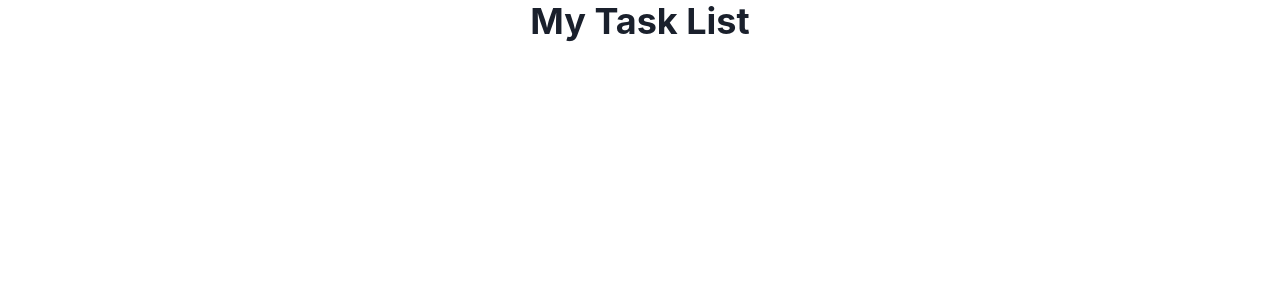
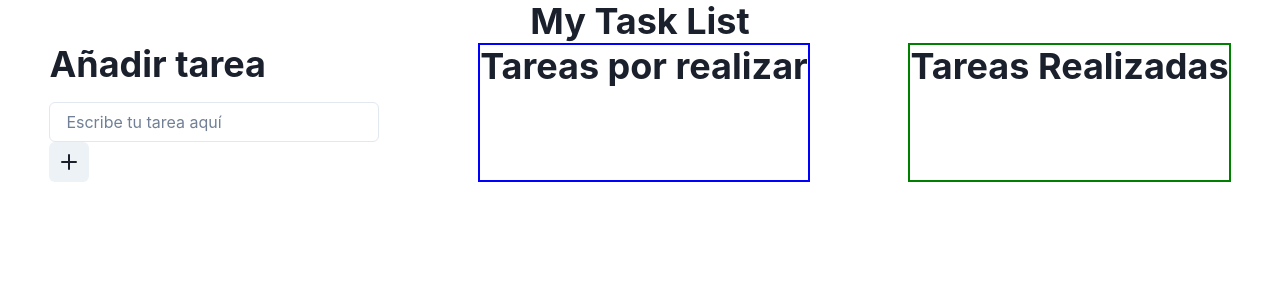
Before and after one commit to MacaAC/task-board, a React (Vite) app: page / in a window 1280 px wide. Shown: the top 300 px of the page. Built offline with nearby package versions, Linux system fonts and the light colour scheme.

Commit message:
working on tasksToBeDone

```diff
--- /dev/null
+++ b/src/components/InputAddTask/index.jsx
@@ -0,0 +1,32 @@
+import { Box, Heading, IconButton, Input } from "@chakra-ui/react"
+import { AddIcon } from "@chakra-ui/icons"
+import { useState } from "react";
+
+export const InputAddTask = () => {
+
+    const [tasks, setTasks] = useState([]);
+    const [newTask, setNewTask] = useState("");
+    const handleAddTask = () => {
+        setTasks([...tasks, newTask]);
+        setNewTask("");
+    };
+    const handleChange = (event) => {
+        setNewTask(event.target.value);
+    };
+return (
+    <Box>
+        <Heading as="h1" mb="4"> Añadir tarea </Heading>
+        <Input
+                placeholder="Escribe tu tarea aquí"
+                value={newTask}
+                onChange={handleChange}
+                mr="2"
+            />
+        <IconButton
+            icon={<AddIcon />}
+            aria-label="Añadir tarea"
+            onClick={handleAddTask}
+        />
+    </Box>
+  )
+}
--- /dev/null
+++ b/src/components/TasksToBeDone/index.jsx
@@ -0,0 +1,37 @@
+import { Box,Heading } from "@chakra-ui/react"
+import PropTypes from "prop-types";
+import { SingleTask } from "../SingleTask";
+import { useState } from "react";
+
+export const TasksToBeDone = ({tasks, onCompleteTask}) => {
+    //const [completedTasks, setCompletedTasks] = useState([]);
+
+    const handleCompleteTask = (index) => {
+        const task = tasks[index];
+        const newTasks = [...tasks];
+        newTasks.splice(index, 1);
+        // setTasks(newTasks);
+        // setCompletedTasks([...completedTasks, task]);
+        onCompleteTask(newTasks, task);
+      };
+
+    return(
+        <Box border="2px solid blue">
+            <Heading>Tareas por realizar</Heading>
+            {tasks.map((task, index) => (
+                <SingleTask
+                    key={index}
+                    text={task}
+                    onEdit={() => handleEditTask(index)}
+                    onDelete={() => handleDeleteTask(index)}
+                    onCompleted={() => handleCompleteTask(index)}
+                />
+        ))}
+        </Box>
+    )
+  };
+
+TasksToBeDone.propTypes ={
+    tasks: PropTypes.array.isRequired,
+    onCompleteTask: PropTypes.func.isRequired
+}
--- a/src/components/interfaz/index.jsx
+++ b/src/components/interfaz/index.jsx
@@ -1,9 +1,28 @@
-import { Heading } from "@chakra-ui/react"
+import { Heading, Box } from "@chakra-ui/react"
+import { InputAddTask } from "../InputAddTask"
+import { TasksToBeDone } from "../TasksToBeDone"
+import { useState } from "react"
 
 export const Interfaz = () => {
+
+    const [tasks, setTasks] = useState([]);
+    const [newTask, setNewTask] = useState("");
+
+
+    const handleAddTask = () => {
+      setTasks([...tasks, newTask]);
+      setNewTask("");
+    };
   return (
-    <>
-    <Heading as="h1" textAlign="center">My Task List</Heading>
-    </>
+    <Box display="flex" flexDirection="column">
+        <Heading as="h1" textAlign="center">My Task List</Heading>
+        <Box display="flex" flexDirection="row" justifyContent="space-around">
+            <InputAddTask onAddTask={handleAddTask} />
+            <TasksToBeDone tasks={tasks} />
+            <Box border="2px solid green">
+                <Heading>Tareas Realizadas</Heading>
+            </Box>
+        </Box>
+    </Box>
   )
 }
```
